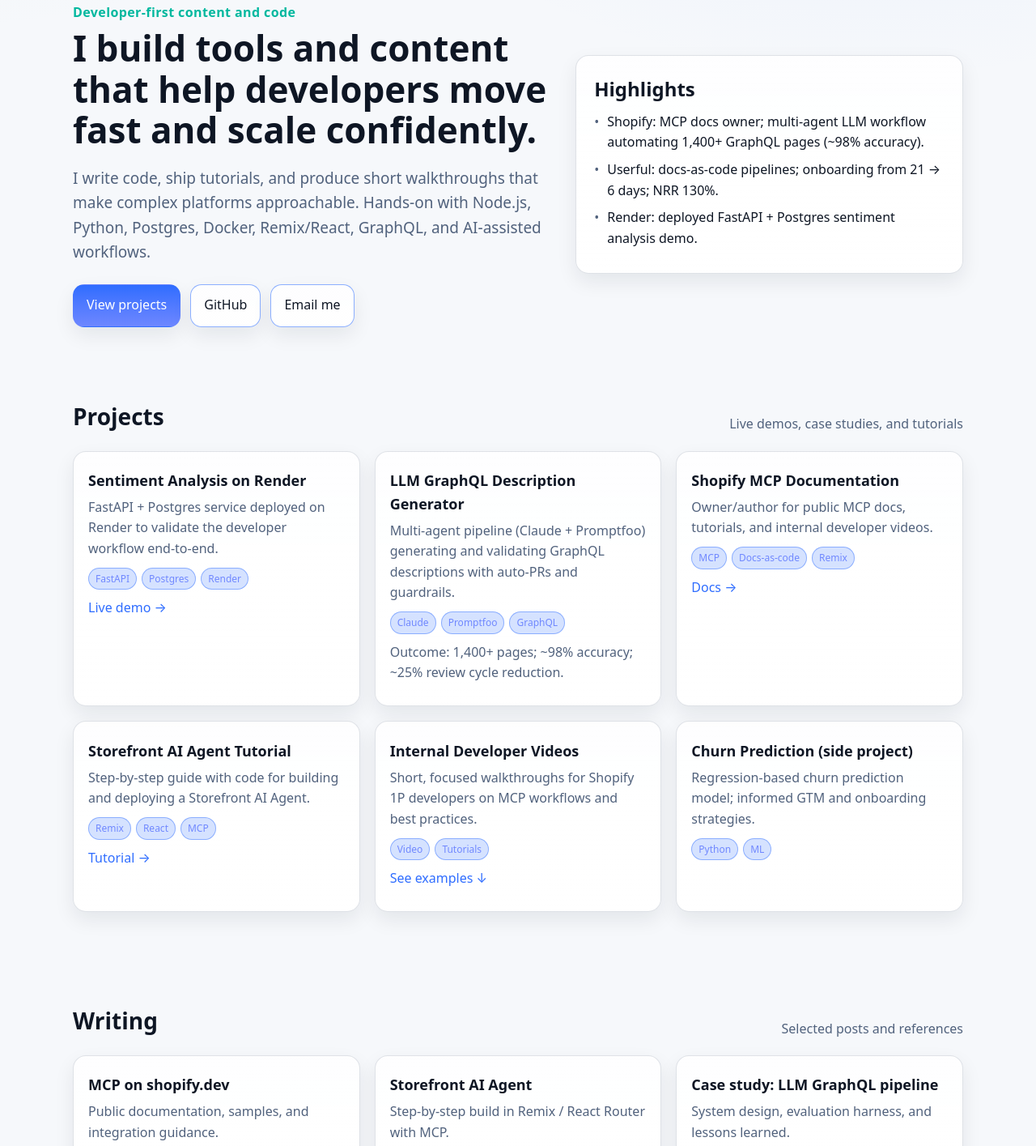
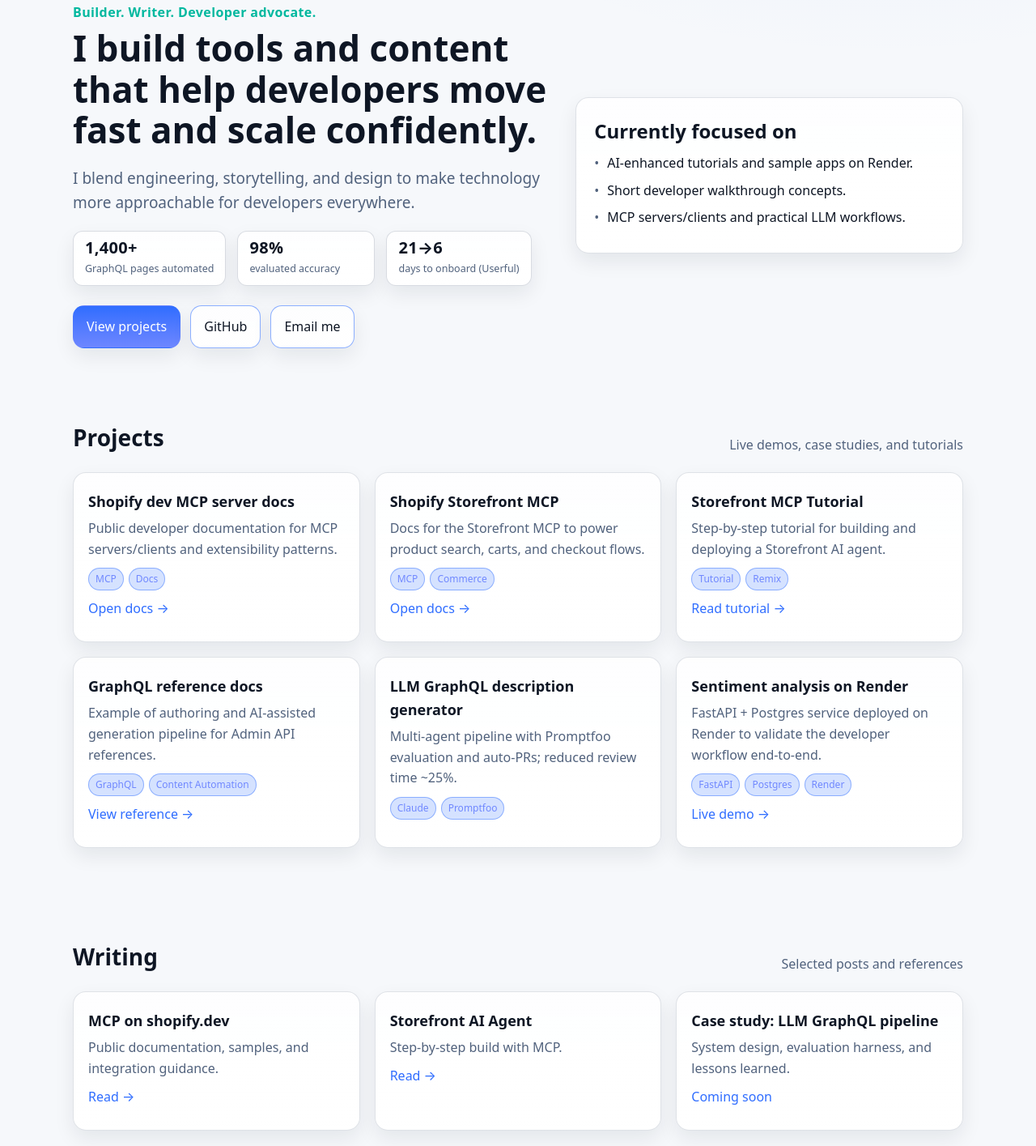
Before and after one commit to SteveUseful/steve-portfolio, a plain HTML site: page index.html in a window 1280 px wide. Shown: the part 146-1561 px from the top of the page at 81% size. Drawn offline with Linux system fonts and the light colour scheme.

Commit message:
Enhance SEO and update project descriptions
Updated meta tags for improved SEO and added Open Graph and Twitter card metadata. Changed section titles and descriptions to reflect current focus and projects.

```diff
--- a/index.html
+++ b/index.html
@@ -1,22 +1,40 @@
-<!doctype html>
-<html lang="en">
 <head>
   <meta charset="utf-8" />
   <meta name="viewport" content="width=device-width, initial-scale=1" />
   <title>Steve Silliker — Portfolio</title>
-  <meta name="description" content="Steve Silliker — technical writer and full-stack developer. Tutorials, sample apps, and AI-enhanced workflows that help developers move fast and scale confidently." />
+  <meta name="description" content="Steve Silliker — technical content engineer and full-stack developer. Tutorials, sample apps, and AI-enhanced workflows that help developers move fast and scale confidently." />
+  <meta name="color-scheme" content="dark light" />
+  <meta name="theme-color" content="#0b0d12" />
+
+  <!-- Open Graph -->
+  <meta property="og:type" content="website" />
+  <meta property="og:title" content="Steve Silliker — Developer Content & AI Workflows" />
+  <meta property="og:description" content="Developer-first content and tools — building docs, tutorials, and AI workflows that help developers move fast and scale confidently." />
+  <meta property="og:url" content="https://steve-portfolio-oq2f.onrender.com/" />
+  <meta property="og:image" content="https://steve-portfolio-oq2f.onrender.com/assets/og-preview.png" />
+
+  <!-- Twitter (X) -->
+  <meta name="twitter:card" content="summary_large_image" />
+  <meta name="twitter:title" content="Steve Silliker — Developer Content & AI Workflows" />
+  <meta name="twitter:description" content="I build tools, docs, and AI-assisted tutorials that empower developers to move fast and scale confidently." />
+  <meta name="twitter:image" content="https://steve-portfolio-oq2f.onrender.com/assets/og-preview.png" />
+  <meta name="twitter:creator" content="@SteveUseful" />
+
+  <!-- Favicon / Open Graph image path (add these files under /assets) -->
+  <link rel="icon" type="image/png" href="/assets/favicon.png" />
+
   <style>
     /* =========
        Design tokens
        ========= */
     :root{
-      --bg: #0b0d12;           /* near-black slate */
+      --bg: #0b0d12;
       --bg-soft:#0f1218;
       --card:#121722;
       --text:#e8edf6;
       --muted:#9fb0c9;
-      --brand:#6aa0ff;         /* professional blue */
-      --brand-2:#8ee0d0;       /* accent mint */
+      --brand:#6aa0ff;
+      --brand-2:#8ee0d0;
       --ring: rgba(106,160,255,0.35);
       --shadow: 0 10px 30px rgba(0,0,0,.35);
       --radius: 16px;
@@ -44,16 +62,16 @@
     body{
       margin:0;
       font-family: ui-sans-serif, system-ui, -apple-system, Segoe UI, Roboto, "Helvetica Neue", Arial, "Noto Sans", "Apple Color Emoji","Segoe UI Emoji";
-      background: radial-gradient(1200px 800px at 85% -10%, rgba(106,160,255,.12), transparent 60%),
-                  radial-gradient(1000px 700px at -5% -10%, rgba(142,224,208,.10), transparent 60%),
-                  var(--bg);
+      background:
+        radial-gradient(1200px 800px at 85% -10%, rgba(106,160,255,.12), transparent 60%),
+        radial-gradient(1000px 700px at -5% -10%, rgba(142,224,208,.10), transparent 60%),
+        var(--bg);
       color:var(--text);
       line-height:1.6;
     }
     a{color:var(--brand); text-decoration:none}
     a:hover{text-decoration:underline}
     img{max-width:100%; display:block}
-
     .container{max-width:var(--maxw); margin:0 auto; padding:0 20px}
 
     /* =========
@@ -71,13 +89,13 @@
     }
     .logo{font-weight:600; letter-spacing:.2px}
     .logo b{color:var(--brand)}
+    .nav-links a{margin-left:18px; color:var(--text); opacity:.85}
+    .nav-links a:hover{opacity:1}
     .nav a.button{
       display:inline-flex; align-items:center; gap:.5rem;
       padding:.6rem .9rem; border-radius:12px; background:var(--brand);
       color:#fff; text-decoration:none; box-shadow: var(--shadow);
     }
-    .nav-links a{margin-left:18px; color:var(--text); opacity:.8}
-    .nav-links a:hover{opacity:1}
 
     /* =========
        Hero
@@ -103,6 +121,23 @@
     .hero-list{margin:0; padding:0; list-style:none}
     .hero-list li{display:flex; gap:10px; margin:.5rem 0; color:var(--muted)}
     .hero-list li span{color:var(--text)}
+
+    /* impact badges */
+    .impact-badges{
+      display:flex; gap:14px; margin:18px 0 6px; flex-wrap:wrap;
+    }
+    .badge{
+      display:flex; flex-direction:column; justify-content:center;
+      border:1px solid color-mix(in lab, var(--muted) 22%, transparent);
+      background:linear-gradient(180deg, color-mix(in lab, var(--card) 85%, transparent), var(--card));
+      border-radius:12px; padding:10px 14px; min-width:140px; box-shadow: var(--shadow);
+    }
+    .badge-num{font-weight:700; font-size:20px; line-height:1; letter-spacing:.3px}
+    .badge-text{font-size:12.5px; color:var(--muted); margin-top:6px}
+    @media (max-width:640px){
+      .impact-badges{gap:10px}
+      .badge{min-width:120px}
+    }
 
     /* =========
        Sections
@@ -152,7 +187,6 @@
       *{animation:none!important; transition:none!important}
       .reveal, .reveal.in{opacity:1; transform:none}
     }
-    /* focus ring */
     :focus-visible{outline: 3px solid var(--ring); outline-offset: 2px; border-radius: 8px}
   </style>
 </head>
@@ -164,7 +198,7 @@
       <nav class="nav-links" aria-label="Primary">
         <a href="#projects">Projects</a>
         <a href="#writing">Writing</a>
-        <a href="#videos">Videos</a>
+        <a href="#xposts">X Posts</a>
         <a href="#contact" class="button">Contact</a>
       </nav>
     </div>
@@ -175,21 +209,39 @@
     <section class="hero">
       <div class="container hero-grid">
         <div class="reveal">
-          <div class="kicker">Developer-first content and code</div>
+          <div class="kicker">Builder. Writer. Developer advocate.</div>
           <h1>I build tools and content that help developers move fast and scale confidently.</h1>
-          <p class="lead">I write code, ship tutorials, and produce short walkthroughs that make complex platforms approachable. Hands-on with Node.js, Python, Postgres, Docker, Remix/React, GraphQL, and AI-assisted workflows.</p>
+          <p class="lead">I blend engineering, storytelling, and design to make technology more approachable for developers everywhere.</p>
+
+          <div class="impact-badges" aria-label="Key outcomes">
+            <div class="badge">
+              <div class="badge-num">1,400+</div>
+              <div class="badge-text">GraphQL pages automated</div>
+            </div>
+            <div class="badge">
+              <div class="badge-num">98%</div>
+              <div class="badge-text">evaluated accuracy</div>
+            </div>
+            <div class="badge">
+              <div class="badge-num">21→6</div>
+              <div class="badge-text">days to onboard (Userful)</div>
+            </div>
+          </div>
+
           <div class="cta-row">
             <a class="btn primary" href="#projects">View projects</a>
             <a class="btn" href="https://github.com/SteveUseful" target="_blank" rel="noopener">GitHub</a>
             <a class="btn" href="mailto:steveuseful@gmail.com">Email me</a>
           </div>
         </div>
-        <aside class="hero-card reveal" aria-label="Highlights">
-          <h2 style="margin:0 0 .5rem">Highlights</h2>
+
+        <!-- Optional secondary card; keep or remove -->
+        <aside class="hero-card reveal" aria-label="Focus">
+          <h2 style="margin:0 0 .5rem">Currently focused on</h2>
           <ul class="hero-list">
-            <li>• <span>Shopify: MCP docs owner; multi-agent LLM workflow automating 1,400+ GraphQL pages (~98% accuracy).</span></li>
-            <li>• <span>Userful: docs-as-code pipelines; onboarding from 21 → 6 days; NRR 130%.</span></li>
-            <li>• <span>Render: deployed FastAPI + Postgres sentiment analysis demo.</span></li>
+            <li>• <span>AI-enhanced tutorials and sample apps on Render.</span></li>
+            <li>• <span>Short developer walkthrough concepts.</span></li>
+            <li>• <span>MCP servers/clients and practical LLM workflows.</span></li>
           </ul>
         </aside>
       </div>
@@ -205,64 +257,44 @@
 
         <div class="grid">
           <article class="card reveal">
-            <h3>Sentiment Analysis on Render</h3>
-            <p>FastAPI + Postgres service deployed on Render to validate the developer workflow end-to-end.</p>
-            <div class="tags">
-              <span class="tag">FastAPI</span><span class="tag">Postgres</span><span class="tag">Render</span>
-            </div>
-            <p style="margin-top:10px">
-              <a href="https://sentiment-yx4o.onrender.com" target="_blank" rel="noopener">Live demo →</a>
-            </p>
+            <h3>Shopify dev MCP server docs</h3>
+            <p>Public developer documentation for MCP servers/clients and extensibility patterns.</p>
+            <div class="tags"><span class="tag">MCP</span><span class="tag">Docs</span></div>
+            <p style="margin-top:10px"><a href="https://shopify.dev/docs/apps/build/devmcp" target="_blank" rel="noopener">Open docs →</a></p>
           </article>
 
           <article class="card reveal">
-            <h3>LLM GraphQL Description Generator</h3>
-            <p>Multi-agent pipeline (Claude + Promptfoo) generating and validating GraphQL descriptions with auto-PRs and guardrails.</p>
-            <div class="tags">
-              <span class="tag">Claude</span><span class="tag">Promptfoo</span><span class="tag">GraphQL</span>
-            </div>
-            <p style="margin-top:10px">Outcome: 1,400+ pages; ~98% accuracy; ~25% review cycle reduction.</p>
+            <h3>Shopify Storefront MCP</h3>
+            <p>Docs for the Storefront MCP to power product search, carts, and checkout flows.</p>
+            <div class="tags"><span class="tag">MCP</span><span class="tag">Commerce</span></div>
+            <p style="margin-top:10px"><a href="https://shopify.dev/docs/apps/build/storefront-mcp" target="_blank" rel="noopener">Open docs →</a></p>
           </article>
 
           <article class="card reveal">
-            <h3>Shopify MCP Documentation</h3>
-            <p>Owner/author for public MCP docs, tutorials, and internal developer videos.</p>
-            <div class="tags">
-              <span class="tag">MCP</span><span class="tag">Docs-as-code</span><span class="tag">Remix</span>
-            </div>
-            <p style="margin-top:10px">
-              <a href="https://shopify.dev/docs/apps/build/devmcp" target="_blank" rel="noopener">Docs →</a>
-            </p>
+            <h3>Storefront MCP Tutorial</h3>
+            <p>Step-by-step tutorial for building and deploying a Storefront AI agent.</p>
+            <div class="tags"><span class="tag">Tutorial</span><span class="tag">Remix</span></div>
+            <p style="margin-top:10px"><a href="https://shopify.dev/docs/apps/build/storefront-mcp/build-storefront-ai-agent" target="_blank" rel="noopener">Read tutorial →</a></p>
           </article>
 
           <article class="card reveal">
-            <h3>Storefront AI Agent Tutorial</h3>
-            <p>Step-by-step guide with code for building and deploying a Storefront AI Agent.</p>
-            <div class="tags">
-              <span class="tag">Remix</span><span class="tag">React</span><span class="tag">MCP</span>
-            </div>
-            <p style="margin-top:10px">
-              <a href="https://shopify.dev/docs/apps/build/storefront-mcp/build-storefront-ai-agent?framework=reactRouter" target="_blank" rel="noopener">Tutorial →</a>
-            </p>
+            <h3>GraphQL reference docs</h3>
+            <p>Example of authoring and AI-assisted generation pipeline for Admin API references.</p>
+            <div class="tags"><span class="tag">GraphQL</span><span class="tag">Content Automation</span></div>
+            <p style="margin-top:10px"><a href="https://shopify.dev/docs/api/admin-graphql/latest/queries/order" target="_blank" rel="noopener">View reference →</a></p>
           </article>
 
           <article class="card reveal">
-            <h3>Internal Developer Videos</h3>
-            <p>Short, focused walkthroughs for Shopify 1P developers on MCP workflows and best practices.</p>
-            <div class="tags">
-              <span class="tag">Video</span><span class="tag">Tutorials</span>
-            </div>
-            <p style="margin-top:10px">
-              <a href="#videos">See examples ↓</a>
-            </p>
+            <h3>LLM GraphQL description generator</h3>
+            <p>Multi-agent pipeline with Promptfoo evaluation and auto-PRs; reduced review time ~25%.</p>
+            <div class="tags"><span class="tag">Claude</span><span class="tag">Promptfoo</span></div>
           </article>
 
           <article class="card reveal">
-            <h3>Churn Prediction (side project)</h3>
-            <p>Regression-based churn prediction model; informed GTM and onboarding strategies.</p>
-            <div class="tags">
-              <span class="tag">Python</span><span class="tag">ML</span>
-            </div>
+            <h3>Sentiment analysis on Render</h3>
+            <p>FastAPI + Postgres service deployed on Render to validate the developer workflow end-to-end.</p>
+            <div class="tags"><span class="tag">FastAPI</span><span class="tag">Postgres</span><span class="tag">Render</span></div>
+            <p style="margin-top:10px"><a href="https://sentiment-yx4o.onrender.com" target="_blank" rel="noopener">Live demo →</a></p>
           </article>
         </div>
       </div>
@@ -283,8 +315,8 @@
           </article>
           <article class="card reveal">
             <h3>Storefront AI Agent</h3>
-            <p>Step-by-step build in Remix / React Router with MCP.</p>
-            <p><a href="https://shopify.dev/docs/apps/build/storefront-mcp/build-storefront-ai-agent?framework=reactRouter" target="_blank" rel="noopener">Read →</a></p>
+            <p>Step-by-step build with MCP.</p>
+            <p><a href="https://shopify.dev/docs/apps/build/storefront-mcp/build-storefront-ai-agent" target="_blank" rel="noopener">Read →</a></p>
           </article>
           <article class="card reveal">
             <h3>Case study: LLM GraphQL pipeline</h3>
@@ -295,25 +327,37 @@
       </div>
     </section>
 
-    <!-- Videos -->
-    <section id="videos">
+    <!-- X Posts -->
+    <section id="xposts">
       <div class="container">
         <div class="section-head">
-          <h2>Videos</h2>
-          <div class="muted">Short walkthroughs (unlisted)</div>
+          <h2>X Posts</h2>
+          <div class="muted">Selected posts shared by Shopify Developers</div>
         </div>
+
         <div class="grid">
           <article class="card reveal">
-            <h3>Deploy a FastAPI app on Render (90s)</h3>
-            <p><a href="YOUR_VIDEO_LINK_HERE" target="_blank" rel="noopener">Watch →</a></p>
+            <h3>Shopify Dev MCP on X</h3>
+            <p>Say hello to the MCP server — build and refine GraphQL operations from dev tools.</p>
+            <!-- Embedded X post -->
+            <blockquote class="twitter-tweet" data-media-max-width="560">
+              <p lang="en" dir="ltr">Say hello to the <a href="https://t.co/dyLab6I59J">https://t.co/dyLab6I59J</a> MCP server<br><br>You can now build and refine GraphQL operations from Cursor, Windsurf, and Claude desktop <a href="https://t.co/cEKeYMPiqp">pic.twitter.com/cEKeYMPiqp</a></p>&mdash; Shopify Developers (@ShopifyDevs) <a href="https://twitter.com/ShopifyDevs/status/1906738534267883708?ref_src=twsrc%5Etfw">March 31, 2025</a>
+            </blockquote>
           </article>
+
           <article class="card reveal">
-            <h3>Multi-agent GraphQL pipeline (90s)</h3>
-            <p><a href="YOUR_VIDEO_LINK_HERE" target="_blank" rel="noopener">Watch →</a></p>
+            <h3>Shopify MCP servers</h3>
+            <p>Connect the Storefront MCP server directly to OpenAI Responses for product flows.</p>
+            <!-- Embedded X post -->
+            <blockquote class="twitter-tweet" data-media-max-width="560">
+              <p lang="en" dir="ltr">Building your storefront AI agent just got easier.<br><br>Connect the Storefront MCP server directly to the <a href="https://twitter.com/OpenAI?ref_src=twsrc%5Etfw">@OpenAI</a> Responses API to search products, add items to cart, and create checkout links.<br><br>No auth required. <a href="https://t.co/oZsKdhX8QY">pic.twitter.com/oZsKdhX8QY</a></p>&mdash; Shopify Developers (@ShopifyDevs) <a href="https://twitter.com/ShopifyDevs/status/1940441827494318146?ref_src=twsrc%5Etfw">July 2, 2025</a>
+            </blockquote>
           </article>
+
           <article class="card reveal">
-            <h3>MCP overview (90s)</h3>
-            <p><a href="YOUR_VIDEO_LINK_HERE" target="_blank" rel="noopener">Watch →</a></p>
+            <h3>Follow on X</h3>
+            <p>More announcements and demos.</p>
+            <p><a href="https://twitter.com/ShopifyDevs" target="_blank" rel="noopener">Visit profile →</a></p>
           </article>
         </div>
       </div>
@@ -324,7 +368,7 @@
       <div class="container reveal">
         <div class="section-head">
           <h2>Contact</h2>
-          <div class="muted">Open to building tutorials, sample apps, and video walkthroughs for launches</div>
+          <div class="muted">Open to building tutorials, sample apps, and launch-ready walkthroughs</div>
         </div>
         <p>Email: <a href="mailto:steveuseful@gmail.com">steveuseful@gmail.com</a></p>
         <div class="foot-links" style="margin-top:10px">
@@ -358,5 +402,7 @@
     }, {threshold:.12});
     els.forEach(el=>obs.observe(el));
   </script>
+  <!-- X/Twitter widgets: include once per page -->
+  <script async src="https://platform.twitter.com/widgets.js" charset="utf-8"></script>
 </body>
 </html>
```
